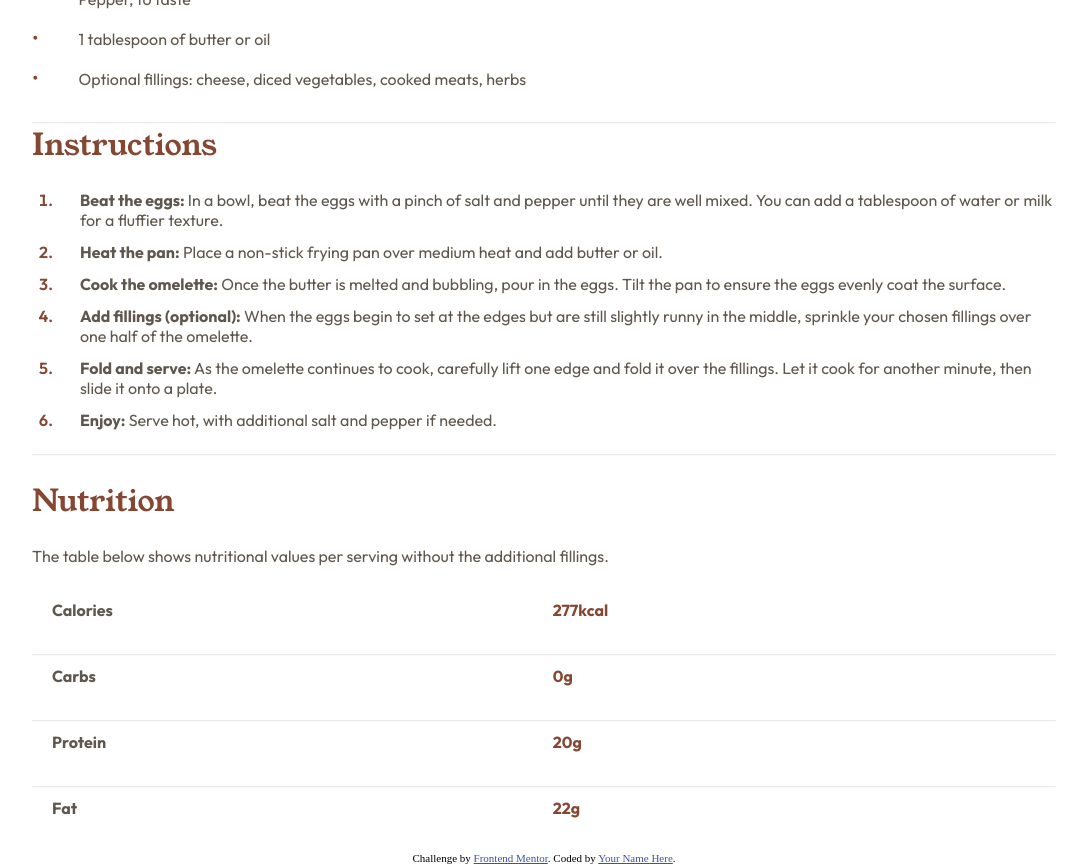
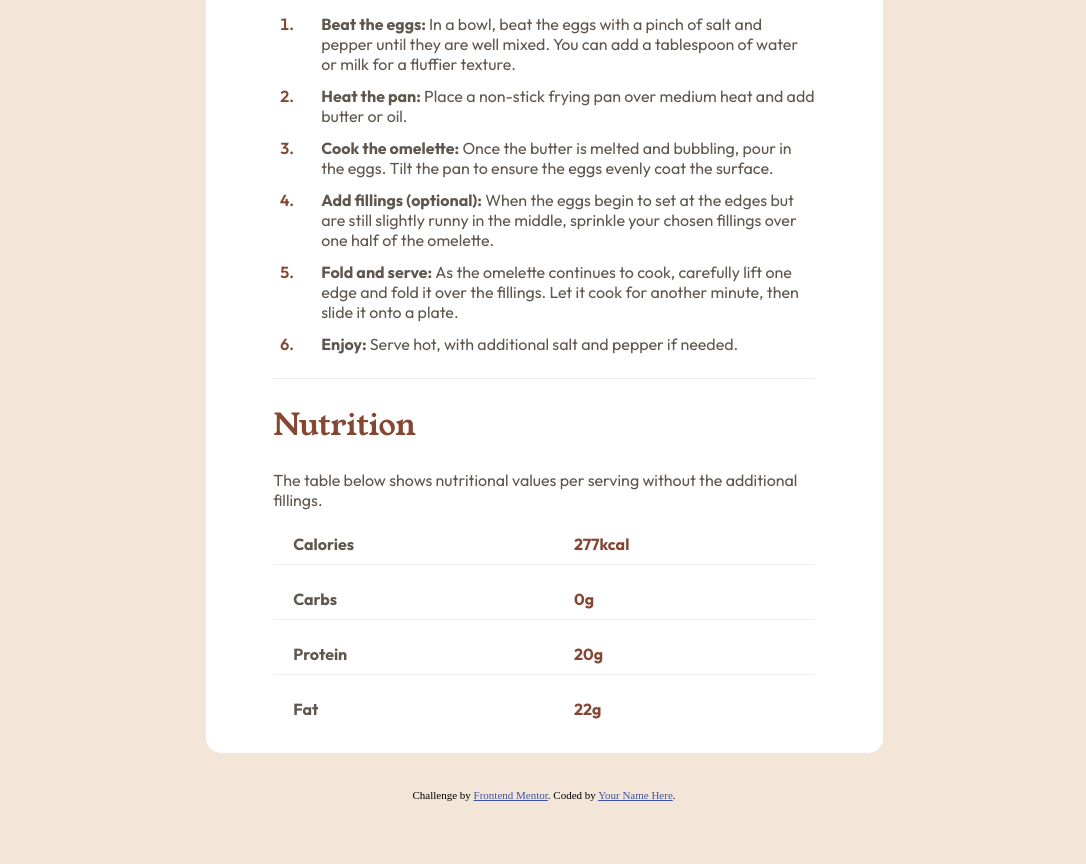
Before and after one commit to JoaoLonguinho/projeto-receita, a plain HTML site: page index.html in a window 1280 px wide. Shown: the part 1120-1984 px from the top of the page, without its empty margins (96-1182 px from the left). After the commit the page ends 1957 px from the top, so only its background shows below. Drawn offline with Linux system fonts and the light colour scheme.

Commit message:
Finalizando o projeto receita na versão mobile e desktop

```diff
--- a/index.html
+++ b/index.html
@@ -8,6 +8,8 @@
 
   <title>Frontend Mentor | Recipe page</title>
   <link rel="stylesheet" href="styles/mobile-first.css">
+  <link rel="stylesheet" href="styles/style.css">
+
 
   <!-- Feel free to remove these styles or customise in your own stylesheet 👍 -->
   <style>
@@ -67,17 +69,17 @@
           <h4>Calories</h4>
           <p>277kcal</p>
         </div>
-        <hr>
+
         <div class="item">
           <h4>Carbs</h4>
           <p>0g</p>
         </div>
-        <hr>
+
         <div class="item">
           <h4>Protein</h4>
           <p>20g</p>
         </div>
-        <hr>
+
         <div class="item">
           <h4>Fat</h4>
           <p>22g</p>
--- a/styles/mobile-first.css
+++ b/styles/mobile-first.css
@@ -19,12 +19,14 @@
 h1, h3{
     font-family: "Young Serif", serif;
 }
+h3{
+    margin: 20px 0px;
+}
 h2, p, li, .nutrition-info-container .item{
     font-family: "Outfit", serif;
 }
 .main-pic-container {
     width: 100%;
-
 }
 .main-pic-container img{
     width: 100%;
@@ -118,17 +120,22 @@ ol li::marker{
     display: flex;
     gap: 40px;
     margin-bottom: 24px;
+    border-bottom: 1px solid rgba(0, 0, 0, 0.055);
+}
+.nutrition-info-container .item:last-child{
+    border-bottom: 0px;
 }
 .nutrition-info-container .item h4{
     color: hsl(30, 10%, 34%);
     width: 45%;
     padding-left: 20px;
-    display: flex;
-    align-items: center;
 }
 .nutrition-info-container .item p{
     width: 45%;
     color:hsl(14, 45%, 36%);
     font-weight: 700;
-    margin: 10px 0px;
+    margin-bottom: 10px;
 }
+.attribution{
+    margin: 36px;
+}
--- /dev/null
+++ b/styles/style.css
@@ -0,0 +1,24 @@
+@media screen and (min-width: 992px){
+    body{
+        background-color: hsl(30, 54%, 90%);
+    }
+    main{
+        width: 677px;
+        margin: auto;
+        background-color: white;
+        border-radius: 15px;
+        overflow: hidden;
+        margin-top: 36px;
+        box-sizing: border-box;
+    }
+    .main-pic-container {
+        width: 100%;
+        padding: 36px 36px 0px 36px;
+        box-sizing: border-box;
+    }
+    .main-pic-container img{
+        width: 100%;
+        border-radius: 15px;
+    }
+
+}
```
